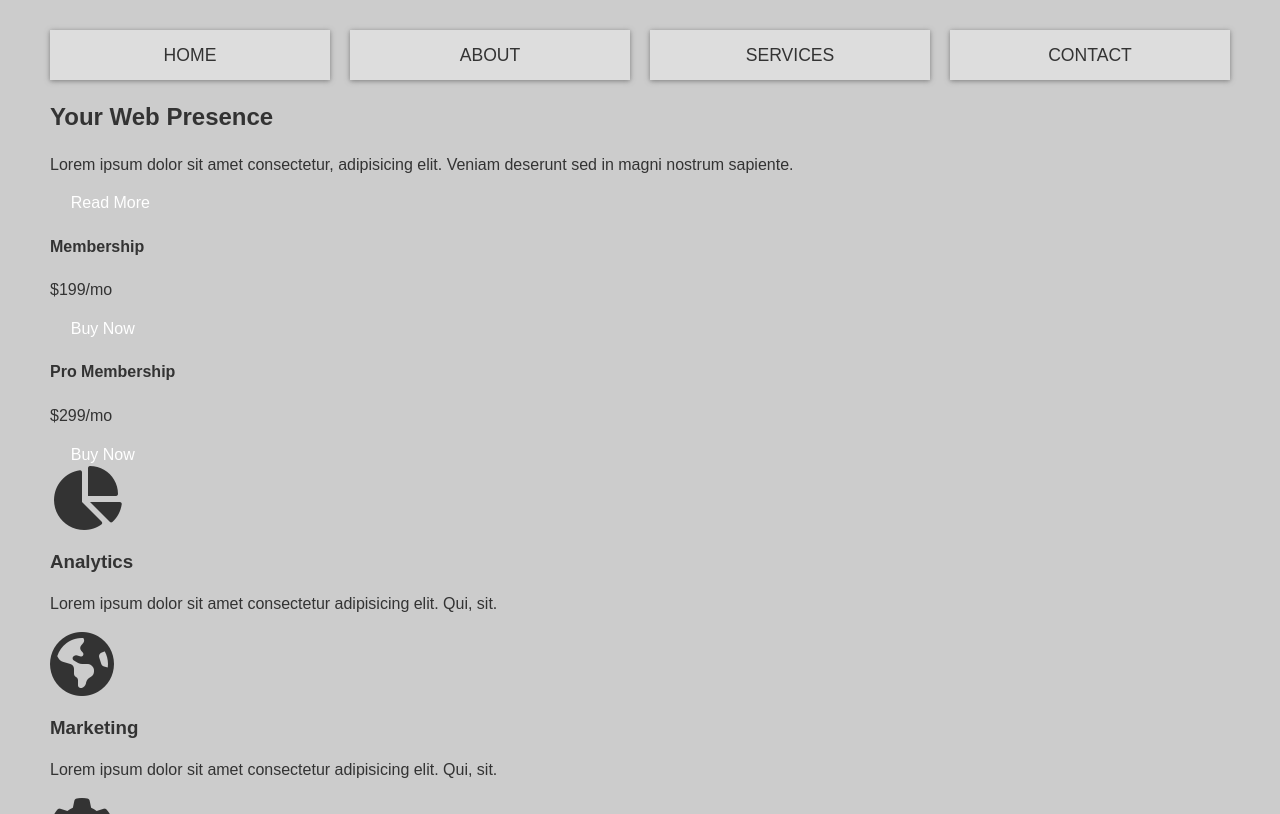
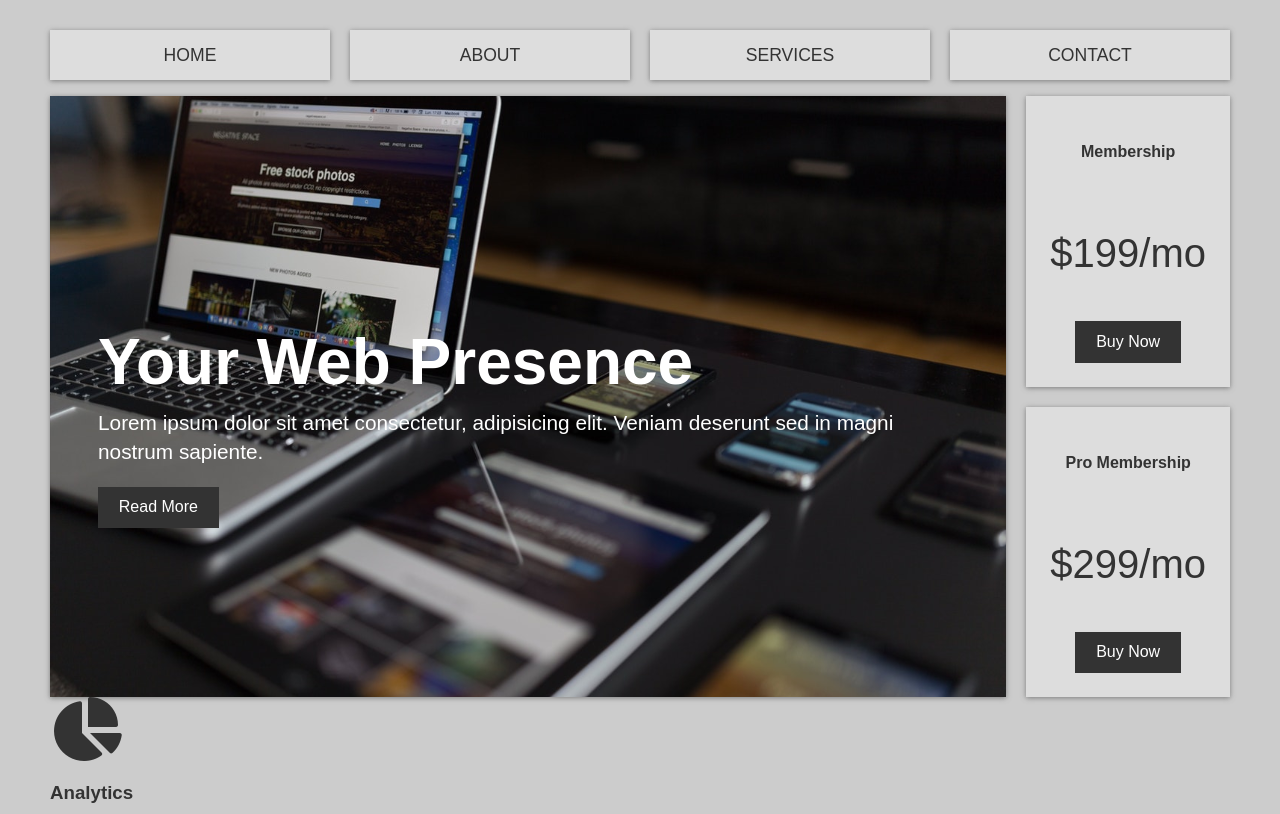
Before and after one commit to tarnowski-git/grid_layout_website, a plain HTML site: page index.html in a window 1280 px wide. Shown: the top 814 px of the page. Drawn offline with Linux system fonts and the light colour scheme.

Commit message:
Add Top Container
Defined showcase & top-box template and make the styled.

```diff
--- a/style.css
+++ b/style.css
@@ -19,7 +19,7 @@ body {
 }
 
 .btn {
-    background: var(--dar);
+    background: var(--dark);
     color: var(--light);
     /* rem is a multiplier for the root HTML font size, whitch is 16px default */
     padding: 0.6rem 1.3rem;
@@ -56,7 +56,6 @@ img {
     text-decoration: none;
     padding: 0.8rem;
     text-align: center;
-
     text-transform: uppercase;
     font-size: 1.1rem;
     box-shadow: var(--shadow);
@@ -66,3 +65,64 @@ img {
     background: var(--dark);
     color: var(--light);
 }
+
+/* Top Container */
+.top-container {
+    display: grid;
+    grid-gap: 20px;
+    /* the grid system is two-dimensional */
+    grid-template-areas:
+        "showcase showcase top-box-a"
+        "showcase showcase top-box-b";
+}
+
+/* Showcase */
+.showcase {
+    grid-area: showcase;
+    min-height: 400px;
+    background: url("img/iphone-dark-notebook-pen-34140.jpg");
+    /* minimalise the zoom of image */
+    background-size: cover;
+    background-position: center;
+    padding: 3rem;
+    /* use flexbox into this div */
+    display: flex;
+    flex-direction: column;
+    align-items: start;
+    justify-content: center;
+    box-shadow: var(--shadow);
+}
+
+.showcase h1 {
+    font-size: 4rem;
+    margin-bottom: 0;
+    color: var(--light);
+}
+
+.showcase p {
+    font-size: 1.3rem;
+    margin-top: 0;
+    color: var(--light);
+}
+
+/* Top Box */
+.top-box {
+    background: var(--primary);
+    display: grid;
+    align-items: center;
+    justify-items: center;
+    box-shadow: var(--shadow);
+    padding: 1.5rem;
+}
+
+.top-box .price {
+    font-size: 2.5rem;
+}
+
+.top-box-a {
+    grid-area: top-box-a;
+}
+
+.top-box-b {
+    grid-area: top-box-b;
+}
```
